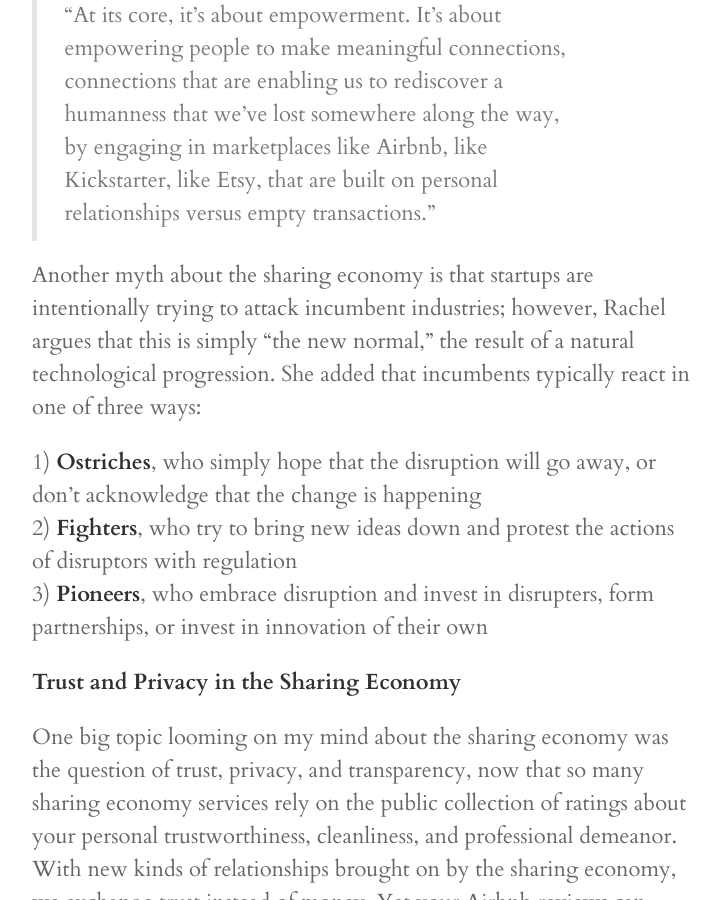
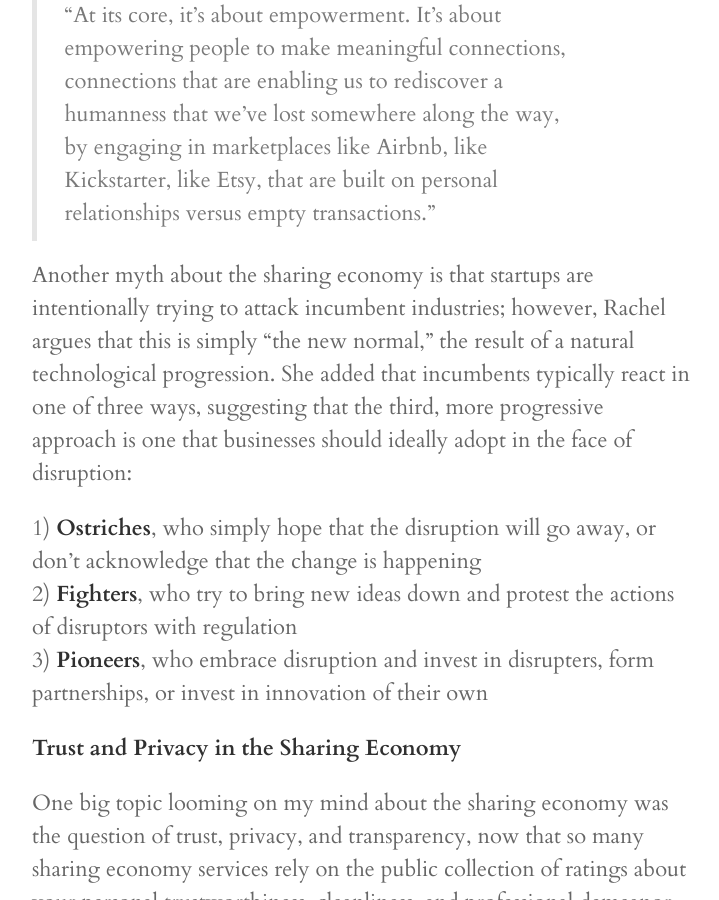
Before and after one commit to joyvchen/joyvchen.github.io, a Jekyll site: the page built from _posts/2014-11-14-sharing-economy-pitch-night-with-rachel-botsman.md, in a window 1280 px wide and 900 px high, scrolled down 2597 px. Shown: the whole window, without its empty margins (278-997 px from the left). Built offline with Jekyll 4.4.1, drawn with Linux system fonts in a browser that asks for light colours; nearby versions of some CDN libraries; some web fonts are replaced; Markdown is read by kramdown in place of the engine named in the settings.

Commit message:
copy edit

```diff
--- a/_posts/2014-11-14-sharing-economy-pitch-night-with-rachel-botsman.md
+++ b/_posts/2014-11-14-sharing-economy-pitch-night-with-rachel-botsman.md
@@ -19,7 +19,7 @@ With the Uberfication of everything — that is, a rising mobile services market
 
 > “At its core, it’s about empowerment. It’s about empowering people to make meaningful connections, connections that are enabling us to rediscover a humanness that we’ve lost somewhere along the way, by engaging in marketplaces like Airbnb, like Kickstarter, like Etsy, that are built on personal relationships versus empty transactions.”
 
-Another myth about the sharing economy is that startups are intentionally trying to attack incumbent industries; however, Rachel argues that this is simply “the new normal,” the result of a natural technological progression. She added that incumbents typically react in one of three ways:
+Another myth about the sharing economy is that startups are intentionally trying to attack incumbent industries; however, Rachel argues that this is simply “the new normal,” the result of a natural technological progression. She added that incumbents typically react in one of three ways, suggesting that the third, more progressive approach is one that businesses should ideally adopt in the face of disruption:
 
 1) **Ostriches**, who simply hope that the disruption will go away, or don’t acknowledge that the change is happening<br>
 2) **Fighters**, who try to bring new ideas down and protest the actions of disruptors with regulation <br>
```
